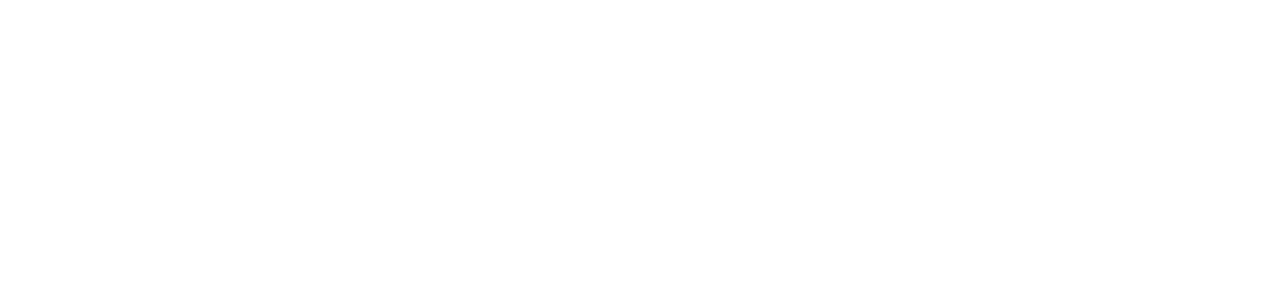
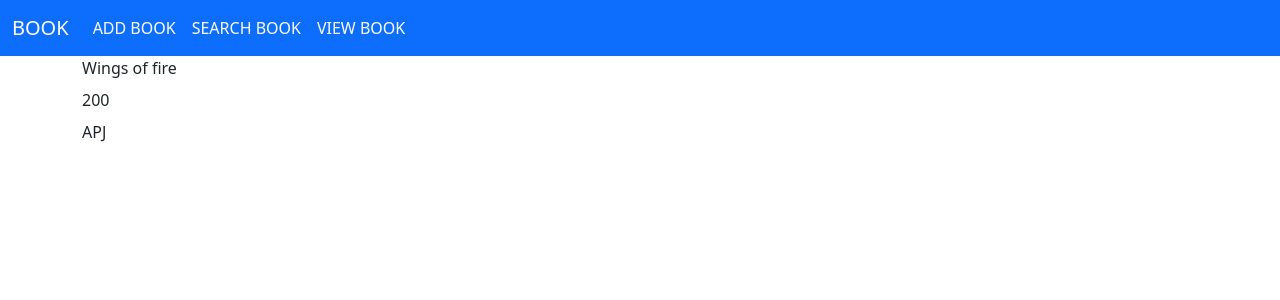
Before and after one commit to divya1viswanath/BookReactapp, a React (Create React App) app: page /viewbooks in a window 1280 px wide. Before the commit this address had no page. Shown: the top 300 px of the page. Built offline with nearby package versions, Linux system fonts and the light colour scheme.

Commit message:
booklist added

```diff
--- a/src/App.js
+++ b/src/App.js
@@ -5,6 +5,7 @@
 import Addbook from './component/Addbook';
 import Booksearch from './component/Booksearch';
 import { BrowserRouter, Route, Routes } from 'react-router-dom';
+import Viewbooks from './component/Viewbooks';
 
 function App() {
   return (
@@ -13,6 +14,7 @@
         <Routes>
           <Route path='/'exact element={<Addbook/>}/>
           <Route path='/search'exact element={<Booksearch/>}/>
+          <Route path='/viewbooks'exact element={<Viewbooks/>}/>
         </Routes>
       </BrowserRouter>
     </>
--- a/src/component/Navbar.js
+++ b/src/component/Navbar.js
@@ -14,6 +14,7 @@
                 <div class="navbar-nav">
                     <Link class="nav-link active" to='/'>ADD BOOK</Link>
                     <Link class="nav-link active" to='/search' >SEARCH BOOK</Link>
+                    <Link class="nav-link active" to='/viewbooks' >VIEW BOOK</Link>
                 </div>
                 </div>
             </div>
--- /dev/null
+++ b/src/component/Viewbooks.js
@@ -0,0 +1,31 @@
+import React from 'react'
+import Navbar from './Navbar'
+
+const Viewbooks = () => {
+    var booklist={
+        "Title":"Wings of fire",
+        "Price":"200",
+        "Author":"APJ"
+    }
+
+  return (
+    <div>
+        <Navbar/>
+        <div className="container">
+            <div className="row g-3>                                                                                                                                                                                                                                                                                                        ">
+                <div className="col col-12 col-sm-12 col-lg-12-col-xl-12 col-xxl-12">
+                    <label for="" class="form-label">{booklist.Title}</label>
+                </div>
+                <div className="col col-12 col-sm-12 col-lg-12-col-xl-12 col-xxl-12">
+                    <label for="" class="form-label">{booklist.Price}</label>
+                </div>
+                <div className="col col-12 col-sm-12 col-lg-12-col-xl-12 col-xxl-12">
+                    <label for="" class="form-label">{booklist.Author}</label>
+                </div>
+            </div>
+        </div>
+    </div>
+  )
+}
+
+export default Viewbooks
```
Also changed, not shown: public/test.html (+3 -10 lines).
